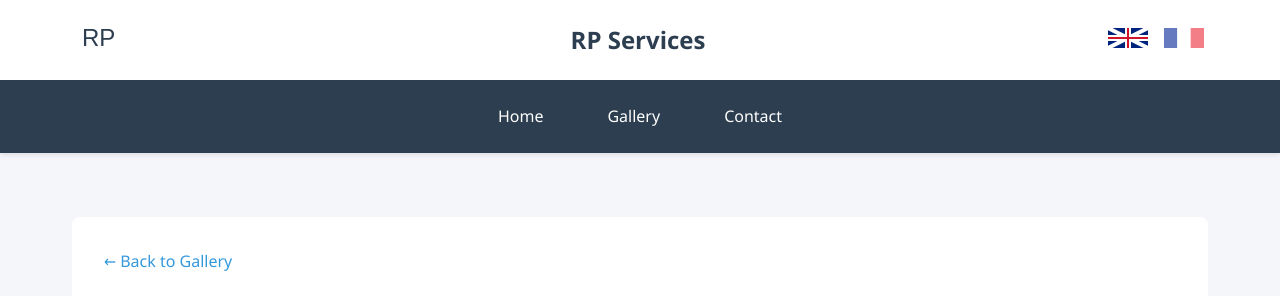
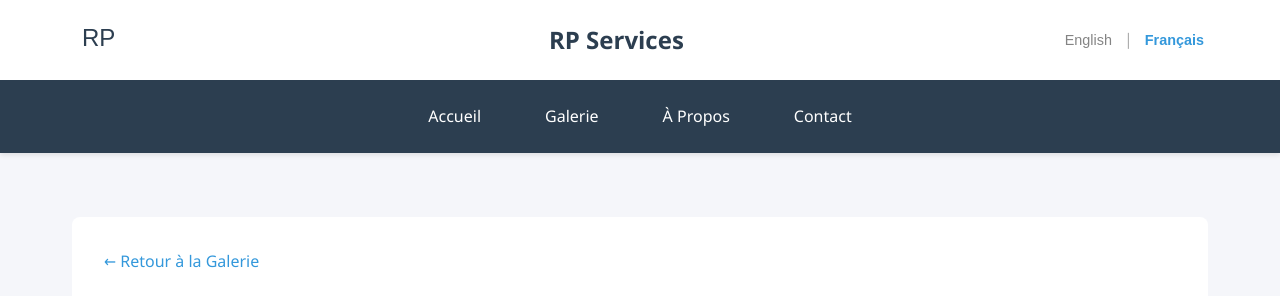
Before and after one commit to RonanPresle/rp-services, a website built with Vite: page pages/product.html in a window 1280 px wide. Shown: the top 296 px of the page. Built offline with nearby package versions, Linux system fonts and the light colour scheme.

Commit message:
Move to pages

```diff
--- a/components/header.html
+++ b/components/header.html
@@ -12,8 +12,8 @@
   </nav>
   <div class="menu">
     <a href="/" data-en="Home" data-fr="Accueil">Accueil</a>
-    <a href="/gallery.html" data-en="Gallery" data-fr="Galerie">Galerie</a>
-    <a href="/about.html" data-en="About" data-fr="À Propos">À Propos</a>
-    <a href="/contact.html" data-en="Contact" data-fr="Contact">Contact</a>
+    <a href="/pages/gallery.html" data-en="Gallery" data-fr="Galerie">Galerie</a>
+    <a href="/pages/about.html" data-en="About" data-fr="À Propos">À Propos</a>
+    <a href="/pages/contact.html" data-en="Contact" data-fr="Contact">Contact</a>
   </div>
 </header>
--- a/main.js
+++ b/main.js
@@ -80,7 +80,7 @@ async function initializeHomeSwiper() {
         slide.className = 'swiper-slide';
 
         slide.innerHTML = `
-          <a href="/product.html?id=${product.id}" class="featured-product">
+          <a href="/pages/product.html?id=${product.id}" class="featured-product">
             <img src="${product.images[0]}" alt="${product.titleEn}" />
             <div class="featured-product-info">
               <h3 data-en="${product.titleEn}" data-fr="${product.titleFr}">${product.titleEn}</h3>
@@ -194,7 +194,7 @@ async function loadGallery() {
 
     Object.values(data.products).forEach(product => {
       const item = document.createElement('a');
-      item.href = `/product.html?id=${product.id}`;
+      item.href = `/pages/product.html?id=${product.id}`;
       item.className = 'gallery-item';
 
       item.innerHTML = `
--- a/product.html
+++ b/pages/product.html
@@ -7,31 +7,11 @@
     <link rel="stylesheet" href="/style.css" />
   </head>
   <body>
-    <header>
-      <nav>
-        <div class="logo">
-          <img src="/images/logo.svg" alt="RP Services Logo" height="40" />
-        </div>
-        <div class="site-title">RP Services</div>
-        <div class="language-selector">
-          <button class="lang-btn active" data-lang="en">
-            <img src="/images/en-flag.svg" alt="English" height="20" />
-          </button>
-          <button class="lang-btn" data-lang="fr">
-            <img src="/images/fr-flag.svg" alt="Français" height="20" />
-          </button>
-        </div>
-      </nav>
-      <div class="menu">
-        <a href="/" data-en="Home" data-fr="Accueil">Home</a>
-        <a href="/gallery.html" data-en="Gallery" data-fr="Galerie">Gallery</a>
-        <a href="/contact.html" data-en="Contact" data-fr="Contact">Contact</a>
-      </div>
-    </header>
+    <div id="header-placeholder"></div>
 
     <main>
       <section class="product-details">
-        <a href="/gallery.html" class="back-link">
+        <a href="/pages/gallery.html" class="back-link">
           <span data-en="← Back to Gallery" data-fr="← Retour à la Galerie">← Back to Gallery</span>
         </a>
         <div class="product-content">
@@ -48,7 +28,7 @@
             </div>
           </div>
         </div>
-        <a href="/gallery.html" class="back-link bottom">
+        <a href="/pages/gallery.html" class="back-link bottom">
           <span data-en="← Back to Gallery" data-fr="← Retour à la Galerie">← Back to Gallery</span>
         </a>
       </section>
```
Also changed, not shown: pages/about.html (renamed from about.html), pages/contact.html (renamed from contact.html), pages/gallery.html (renamed from gallery.html), public/images/en-flag.svg (deleted), public/images/fr-flag.svg (deleted).
